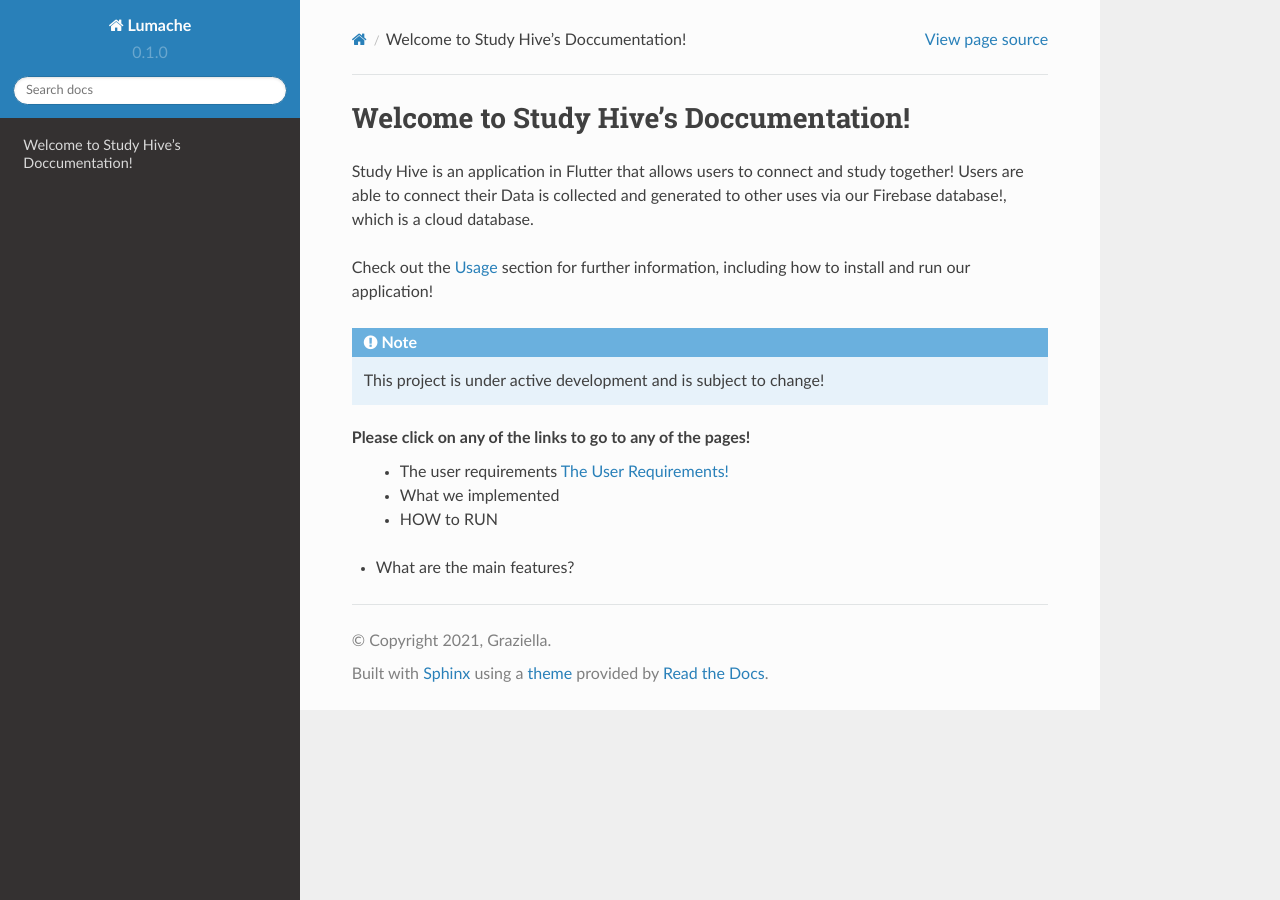
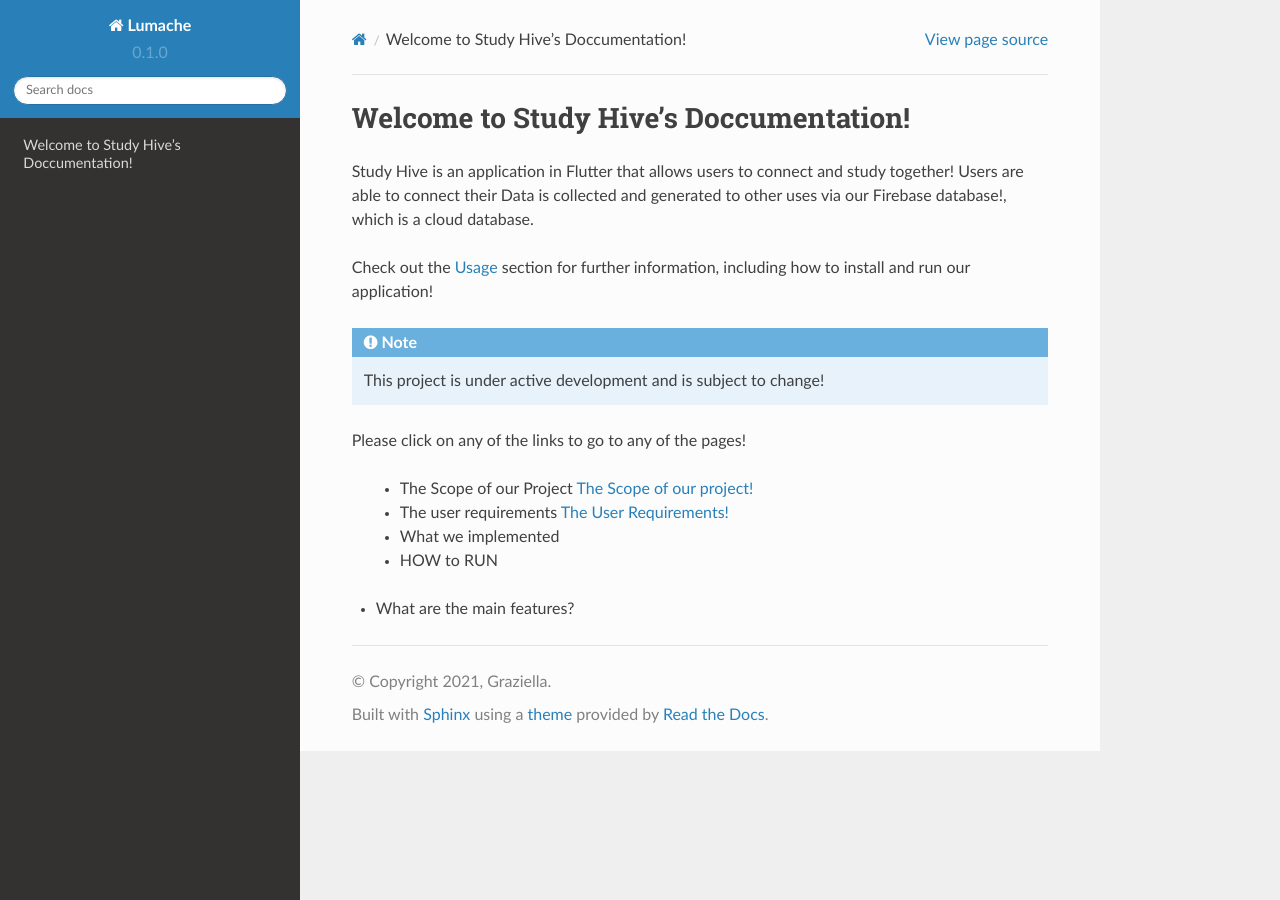
Before and after one commit to Harry-Howard/readthedocs, a Sphinx documentation site: the page built from docs/source/index.rst, in a window 1280 px wide. Built offline with Sphinx 7.4.7 and the Read the Docs theme 2.0.0, drawn with Linux system fonts in a browser that asks for light colours.

Commit message:
Update index.rst

```diff
--- a/docs/source/index.rst
+++ b/docs/source/index.rst
@@ -14,6 +14,9 @@
    This project is under active development and is subject to change!
 
 Please click on any of the links to go to any of the pages!
+
+ - The Scope of our Project :doc:`Scope`
+
  - The user requirements :doc:`Requirements`
 
  - What we implemented
```
